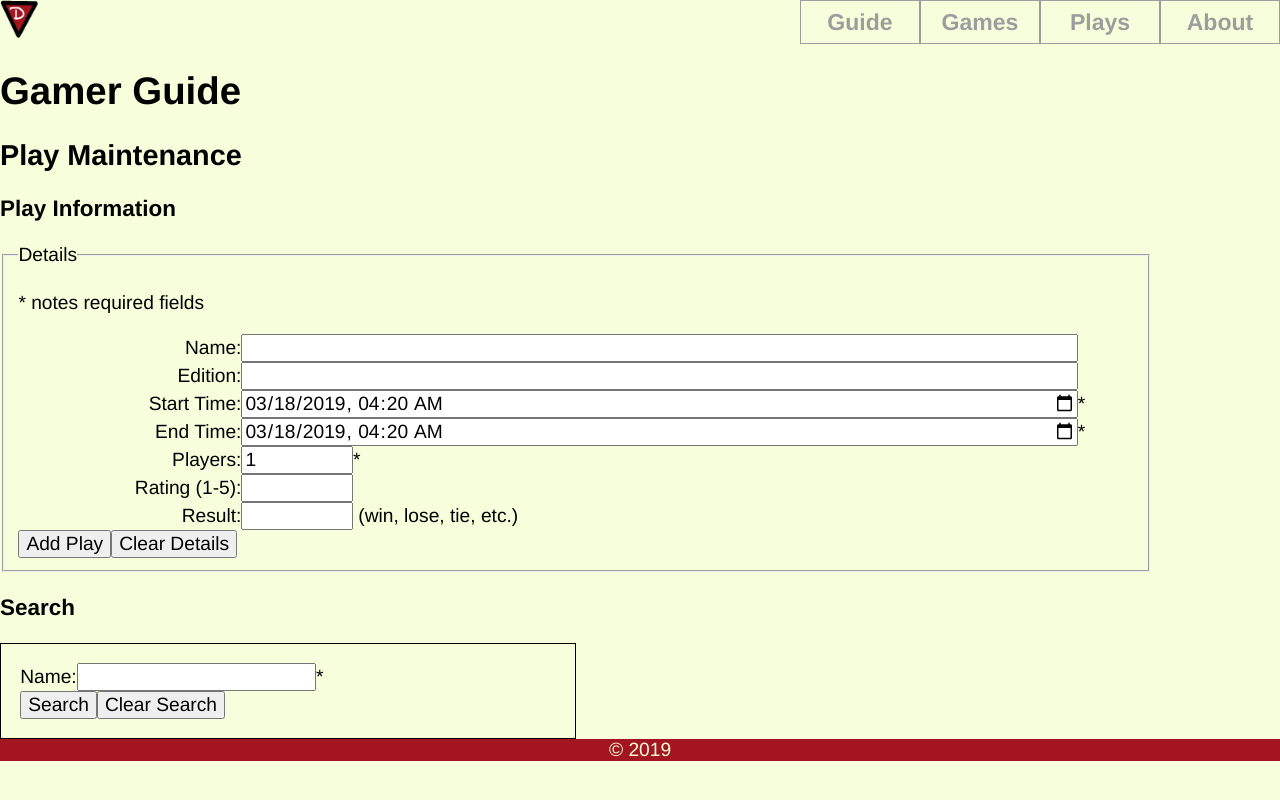
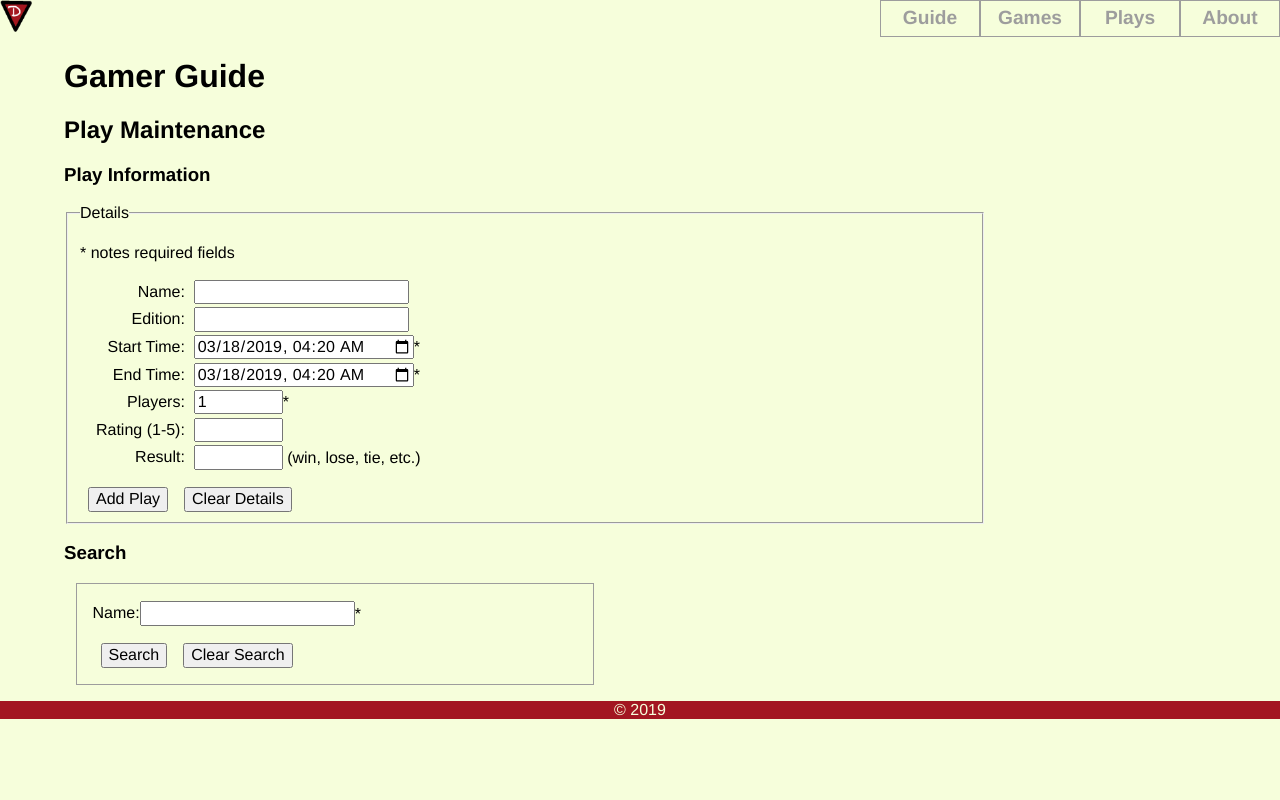
Before and after one commit to david-churn/GamerGuide, a Vue app: page /plays in a window 1280 px wide. Built offline with nearby package versions, Linux system fonts and the light colour scheme; what vue-toasted would draw is missing.

Commit message:
post-production tweaks

```diff
--- a/src/App.vue
+++ b/src/App.vue
@@ -19,8 +19,10 @@
         </div>
       </div>
     </div>
-    <h1>Gamer Guide</h1>
-    <router-view/>
+    <main>
+      <h1>Gamer Guide</h1>
+      <router-view/>
+    </main>
     <footer>&copy; 2019</footer>
   </div>
 </template>
@@ -48,16 +50,20 @@ body {
   background: $whitish;
   font-size: 1.2em;
 }
+main {
+  margin: 1em;
+}
+button {
+  margin: 1em 0.5em 0;
+}
 input, textarea {
   display:inline-block;
-  width: 75%;
-}
-form {
-  max-width: 90%;
+  margin: 0.1em 0;
 }
 footer {
   background: $redish;
   color: $whitish;
+  margin: 1em 0 0;
   text-align: center;
 }
 #nav {
@@ -87,27 +93,31 @@ footer {
 /* classes */
 .bigtx {
   display: inline-block;
+  width: 68%;
   vertical-align: top;
 }
 .border {
-  border: solid 1px black;
+  border: solid 1px $grayish;
+  margin: 1em 0;
   padding: 1em;
-  max-width: 30em;
+  width: 100%;
 }
-.check {
-  width: 1%;
+.card {
+  border: solid 1px $grayish;
+  display: inline-block;
+  margin: 1%;
+  max-width: 40%;
+  padding: 0.5em;
 }
 .inblock {
   display:inline-block;
 }
-.logoplace {
-  position:relative;
-  top: 0;
-  left: 47%;
-}
 .logo {
   height: 2em;
   width: 2em;
+}
+.logoplace {
+  text-align: center;
 }
 .nbrsize {
   width: 10%;
@@ -115,11 +125,12 @@ footer {
 .rownm {
   display:inline-block;
   text-align: right;
-  width: 20%;
+  width: 30%;
+  margin: 0 1%;
 }
-.toast{
+.toasted-container .toasted.bubble {
     font-family: 'Avenir', Helvetica, Arial, sans-serif;
-    font-size: 20em;
+    font-size: 1.5em;
 }
 /* textarea {
     font-family: 'Avenir', Helvetica, Arial, sans-serif;
@@ -161,10 +172,28 @@ footer {
       }
     }
   }
+  body {
+    font-size: 1em;
+  }
+  form {
+    max-width: 80%;
+  }
+  main {
+    margin: 0 5%;
+  }
+  .border {
+    vertical-align: top;
+    width: 45%;
+    margin: 1%;
+  }
   .logoplace {
-    position:relative;
+    position: relative;
     top: 0;
     left: 0;
+    text-align: left;
+  }
+  .rownm {
+    width: 6em;
   }
 }
 </style>
--- a/src/views/Guide.vue
+++ b/src/views/Guide.vue
@@ -1,8 +1,8 @@
 <template>
   <div class="home">
     <h2>{{ title }}</h2>
-    <div class="inblock">
-      <div class="border">
+    <div class="container">
+      <div class="inblock border">
         <h3>{{games[gameIndex].nameTx}}
           <span v-show="games[gameIndex].editionTx"> - {{games[gameIndex].editionTx}}</span>
         </h3>
@@ -14,7 +14,7 @@
           <div class="rownm">Last Play:</div>
           <div class="bigtx">{{games[gameIndex].lastPlayDtTm}}</div>
         </div>
-        <div v-show="games[gameIndex].lastPlayDtTm">
+        <div v-show="games[gameIndex].playQt">
           <span class="rownm">Played:</span> {{games[gameIndex].playQt}} time<span v-if="games[gameIndex].playQt > 1">s</span>, Won {{games[gameIndex].winQt}}
         </div>
         <div>
@@ -29,11 +29,16 @@
           {{games[gameIndex].timeMinQt}} - {{games[gameIndex].timeMaxQt}}
         </div>
         <div>
-          <span>Rules Read? <input v-model="games[gameIndex].rulesIn" @change="rulesRead" type="checkbox" class="check"></span>
-          <span>In Shrink Wrap? <input v-model="games[gameIndex].shrinkIn" @change="unwrapped" type="checkbox" class="check"></span>
-          <span v-show="games[gameIndex].liquidateCd">
-          &gt;{{games[gameIndex].liquidateCd}}&lt;
-          </span>
+          <span class="rownm">Rules Read?</span>
+          <input v-model="games[gameIndex].rulesIn" @change="rulesRead" type="checkbox" class="check">
+        </div>
+        <div>
+          <span class="rownm">In Shrink?</span>
+          <input v-model="games[gameIndex].shrinkIn" @change="unwrapped" type="checkbox" class="check">
+        </div>
+        <div v-show="games[gameIndex].liquidateCd">
+          <span class="rownm">Sell It?</span>
+          {{games[gameIndex].liquidateCd === 'S' ? "Sell" : "Trade"}}
         </div>
         <div v-show="games[gameIndex].keywordsTx">
           <div class="rownm">Keywords:</div>
@@ -55,10 +60,9 @@
           <button type="button" @click="anotherGame">Another</button>
         </div>
       </div>
-    </div>
-    <div class="inblock">
-      <div class="border">
+      <div class="inblock border">
         <h3>Add Play</h3>
+        <p>* notes required fields</p>
         <div>
           <div class="rownm">Start Time:</div>
           <input v-model="playObj.startDtTm" type="datetime-local" class="shorter">*
@@ -82,7 +86,6 @@
         <div>
           <button type="button" @click="addPlay">Add Play</button>
           <button type="button" @click="emptyPlay">Clear Details</button>
-        </div>
         </div>
       </div>
       <div>
@@ -120,13 +123,14 @@
           </div>
         </div>
       </div>
+    </div>
     <div class="inblock" v-if="games.length > 0">
       <h3>Games Found</h3>
       <p div="rownm">Rating: Game</p>
       <div v-for="(listGame,index) in games" :key="index">
-        <button class="bigtx" type="button" @click="selectList(index)">Select</button>
-        <div class="bigtx">{{listGame.ratingQt}}:</div>
-        <div class="bigtx">{{listGame.nameTx}}
+        <button class="inblock" type="button" @click="selectList(index)">Select</button>
+        <div class="inblock">{{listGame.ratingQt}}:</div>
+        <div class="inblock">{{listGame.nameTx}}
           <span v-show="listGame.editionTx"> - {{listGame.editionTx}}</span>
         </div>
       </div>
@@ -171,7 +175,6 @@ export default {
         winCd: "",
       }],
       errorToast: {
-        className: 'toast',
         position: 'top-center',
         duration: 5000,
         fullWidth: true,
@@ -179,14 +182,12 @@ export default {
         type: 'error'
       },
       notifyToast: {
-        className: 'toast',
         position: 'top-center',
         duration: 2000,
         type: 'info',
         theme: 'bubble'
       },
       successToast: {
-        className: 'toast',
         position: 'top-center',
         duration: 2000,
         type: 'success',
@@ -308,7 +309,7 @@ export default {
               this.gameIndex = 0;
             }
             this.fetchStats();
-            Vue.toasted.show(`${this.games.length} found`, this.notifyToast);
+            Vue.toasted.show(`${this.games.length} games found`, this.notifyToast);
           }
           else {
             Vue.toasted.show('Server error, please check console for details', this.errorToast);
--- a/src/views/Plays.vue
+++ b/src/views/Plays.vue
@@ -56,8 +56,10 @@
       <h3>Play List</h3>
       <div class="card" v-for="(listPlay,index) in plays" :key="index">
         <div>
-          <span>{{listPlay.nameTx}}</span>
-          <span v-if="listPlay.editionTx"> - {{listPlay.editionTx}}</span>
+          <h4>
+            <span>{{listPlay.nameTx}}</span>
+            <span v-if="listPlay.editionTx"> - {{listPlay.editionTx}}</span>
+          </h4>
         </div>
         <div>
           <span>Players:<input v-model="listPlay.playerQt" type="number" class="nbrsize" min="1" max="128"></span>
```
Lines whose indentation alone changed are shown as unchanged.
